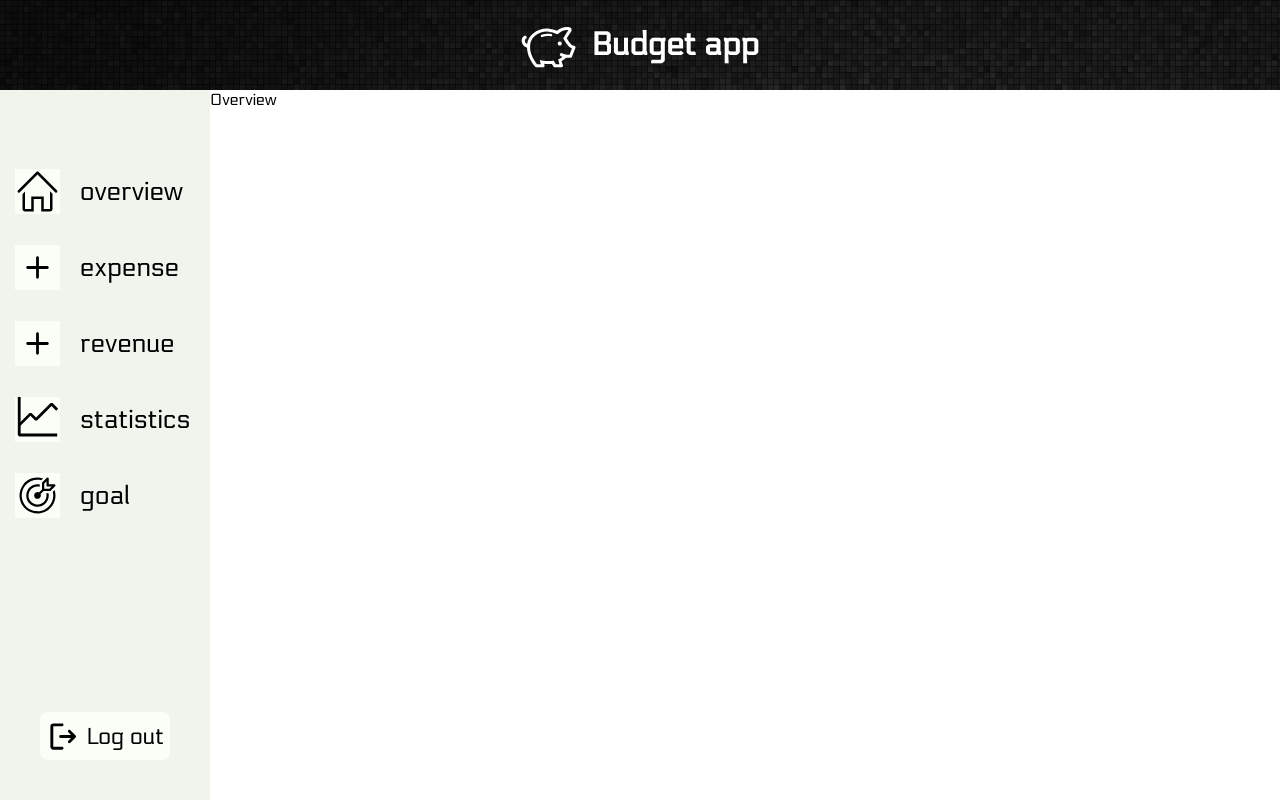
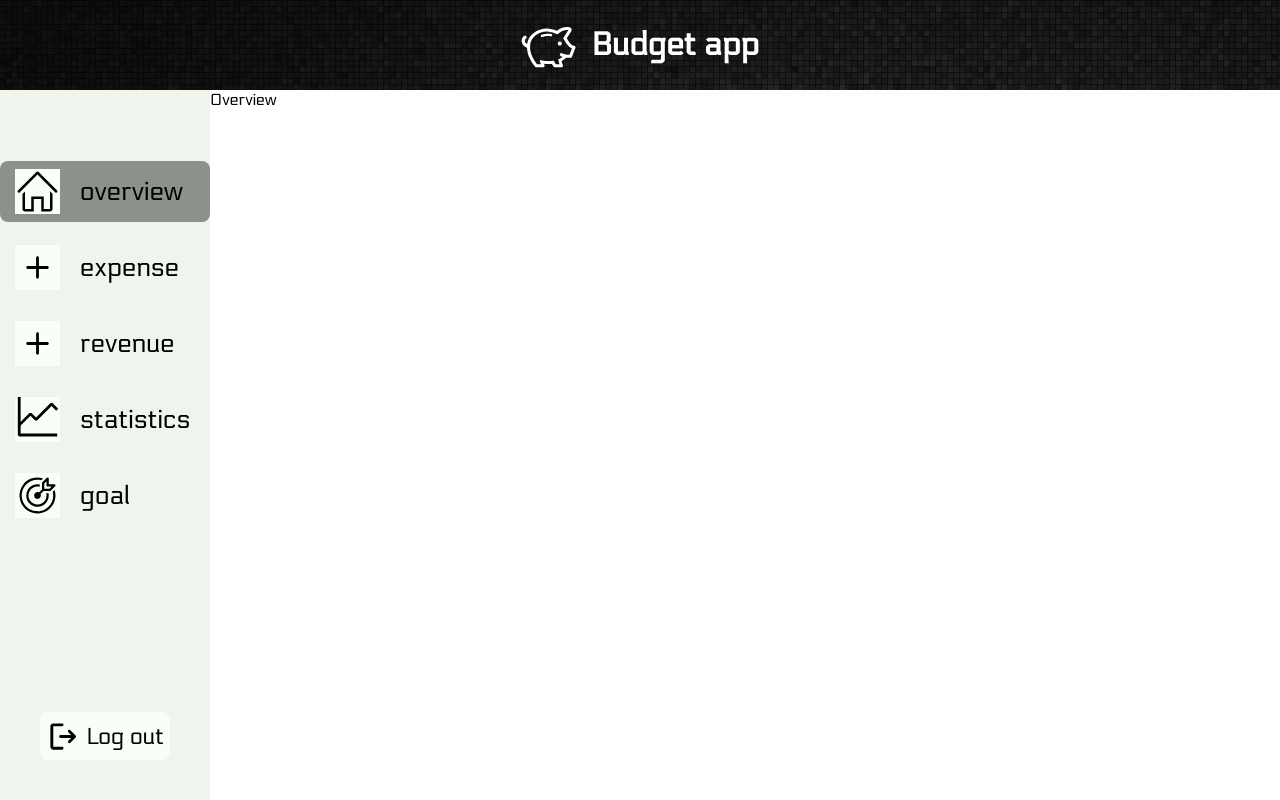
Before and after one commit to bsk94/Expense-tracker, a React (Create React App) app: page / in a window 1280 px wide. Built offline with nearby package versions, Linux system fonts and the light colour scheme.

Commit message:
navigation link highlight added

```diff
--- a/src/components/molecules/navigation/index.tsx
+++ b/src/components/molecules/navigation/index.tsx
@@ -14,9 +14,11 @@ import { routes } from '../../../router/routes';
 import { sidebarData } from '../../../helpers/sidebar';
 import Button from '../../atoms/button';
 import { useIsDesktop } from '../../../shared/hooks/isDesktop';
+import { useLocation } from 'react-router-dom';
 
 const Navbar = () => {
   const { isDesktop } = useIsDesktop();
+  const location = useLocation();
 
   return (
     <>
@@ -31,7 +33,7 @@ const Navbar = () => {
               {sidebarData.map(({ icon, title, link }) => {
                 return (
                   <Link to={link} key={title}>
-                    <StyledListItem>
+                    <StyledListItem className={location.pathname === link ? 'active' : ''}>
                       <img src={icon} alt={icon} />
                       <p>{title}</p>
                     </StyledListItem>
```
